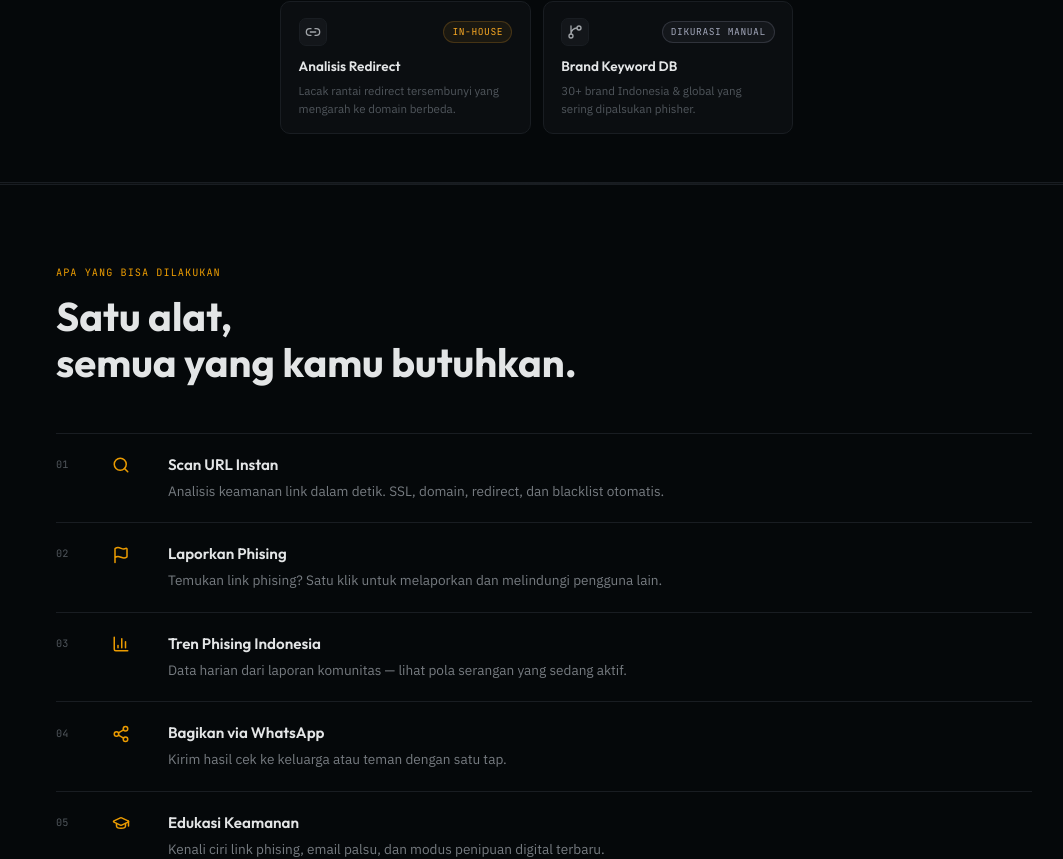
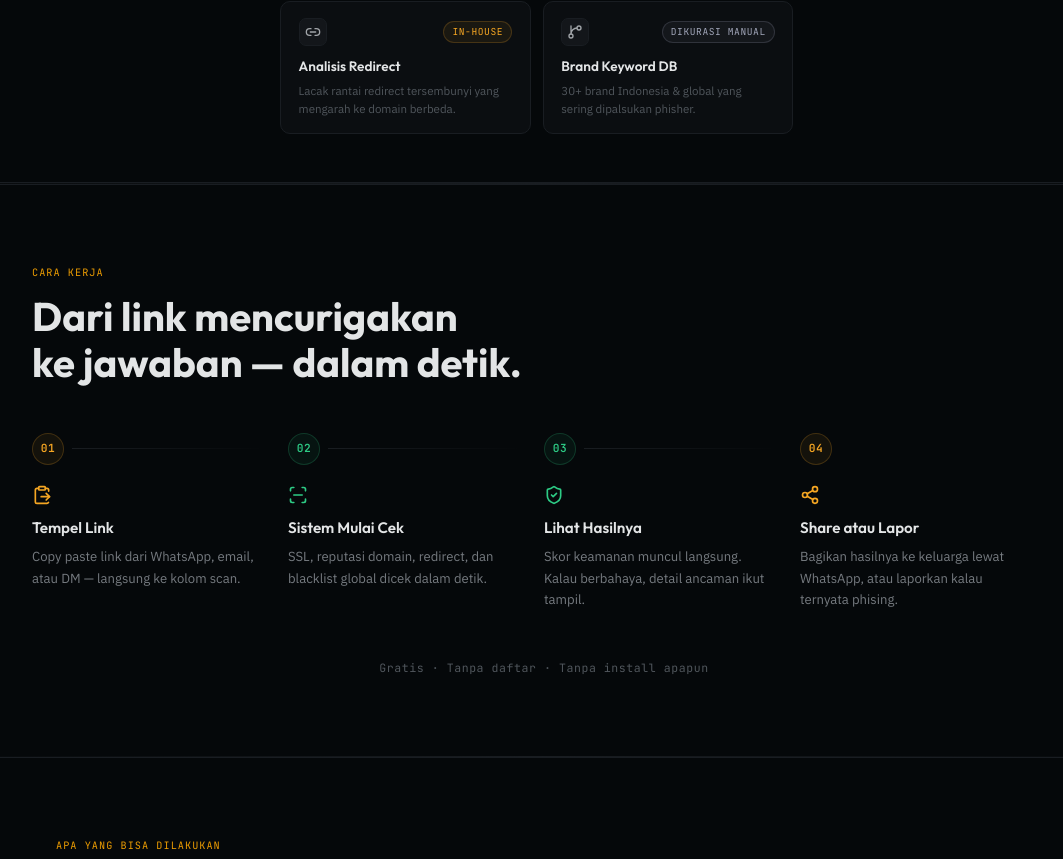
Before and after one commit to michiooo290-rgb/ceklink, a Next.js app: page / in a window 1280 px wide. Shown: the part 1369-2228 px from the top of the page, without its empty margins (96-1159 px from the left). Built offline with nearby package versions, Linux system fonts and the light colour scheme; no server answers.

Commit message:
refactor(layout): naikkan HowItWorks ke atas (setelah DataSources) biar alur lebih natural

```diff
--- a/app/page.js
+++ b/app/page.js
@@ -18,13 +18,13 @@ export default function Home() {
         <URLScanner />
         <DataSources />
         <div className="section-divider" />
+        <HowItWorks />
+        <div className="section-divider" />
         <Features />
         <div className="section-divider" />
         <PhishingDB />
         <div className="section-divider" />
         <Education />
-        <div className="section-divider" />
-        <HowItWorks />
         <CTA />
       </main>
       <Footer />
```
